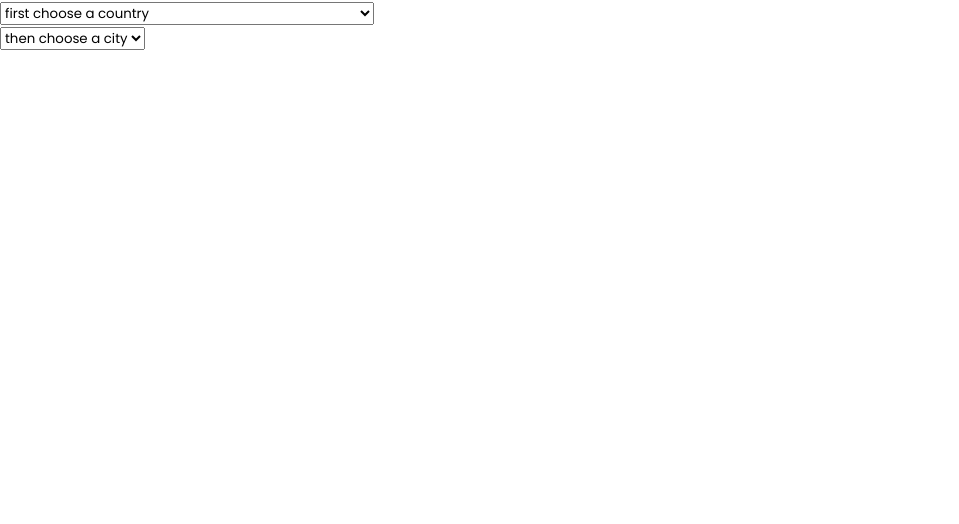
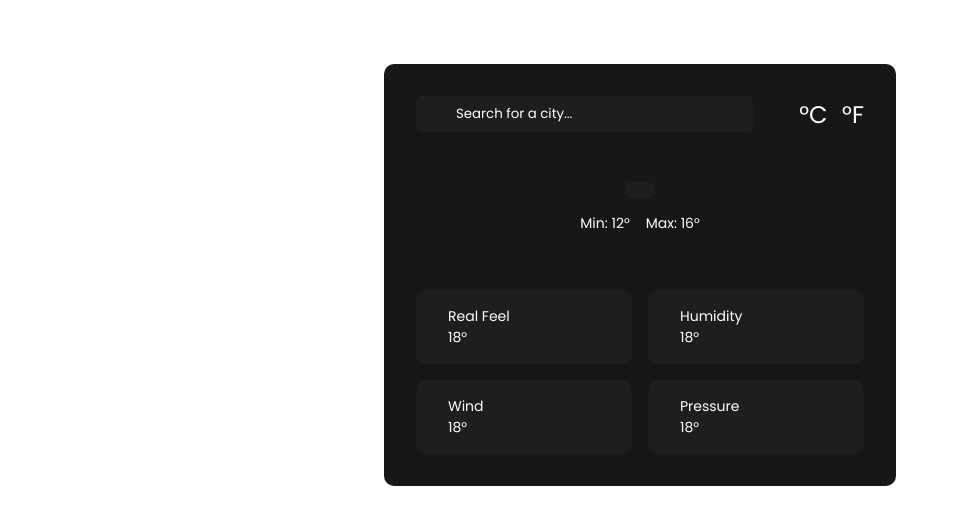
Before and after one commit to filipslunsky/hackaton_09-2024, a website: page public/index.html in a window 1280 px wide. Shown: the whole page, without its empty margins (0-959 px from the left). Drawn offline with Linux system fonts and the light colour scheme.

Commit message:
Updated index and style

```diff
--- a/public/index.html
+++ b/public/index.html
@@ -8,17 +8,78 @@
     <link rel="stylesheet" href="style.css">
 </head>
 <body>
-    <form id="location">
-        <select name="country" id="country">
-            <option disabled selected>first choose a country</option>
-        </select>
-        <br>
-        <select name="city" id="city">
-            <option disabled selected>then choose a city</option>
-        </select>
-    </form>
-    <p id="wind"></p>
-    <p id="weather"></p>
-    <p id="temperature"></p>
+    <div class="container">
+        <div class="weather__header">
+            <form class="weather__search">
+                <input type="text" placeholder="Search for a city..." class="weather__searchform">
+                <i class="fa-solid fa-magnifying-glass"></i>
+            </form>
+            <div class="weather__units">
+                <span class="weather_unit_celsius">&#176C</span>
+                <span class="weather_unit_farenheit">&#176F</span>
+            </div>
+        </div>
+        <div class="weather__body">
+            <h1 class="weather__city"></h1>
+            <div class="weather__datetime">
+            </div>
+            <div class="weather__forecast"></div>
+            <div class="weather__icon">
+            </div>
+            <p class="weather__temperature">
+            </p>
+            <div class="weather__minmax">
+                <p>Min: 12&#176</p>
+                <p>Max: 16&#176</p>
+            </div>
+        </div>
+
+        <div class="weather__info">
+            <div class="weather__card">
+                <i class="fa-solid fa-temperature-full"></i>
+                <div>
+                    <p>Real Feel</p>
+                    <p class="weather__realfeel">18&#176</p>
+                </div>
+            </div>
+            <div class="weather__card">
+                <i class="fa-solid fa-droplet"></i>
+                <div>
+                    <p>Humidity</p>
+                    <p class="weather__humidity">18&#176</p>
+                </div>
+            </div>
+            <div class="weather__card">
+                <i class="fa-solid fa-wind"></i>
+                <div>
+                    <p>Wind</p>
+                    <p class="weather__wind">18&#176</p>
+                </div>
+            </div>
+            <div class="weather__card">
+                <i class="fa-solid fa-gauge-high"></i>
+                <div>
+                    <p>Pressure</p>
+                    <p class="weather__pressure">18&#176</p>
+                </div>
+            </div>
+        </div>
+    </div>
+    <!-- <div class="container_2">
+        <div class="weather__card_2">
+            <h1 class="weather__city_2"></h1>
+            <div class="weather__datetime_2">
+            </div>
+            <div class="weather__forecast_2"></div>
+            <div class="weather__icon_2">
+            </div>
+            <p class="weather__temperature_2">
+            </p>
+            <div class="weather__minmax_2">
+                <p>Min: 12&#176</p>
+                <p>Max: 16&#176</p>
+            </div>
+        </div>
+    </div> -->
 </body>
 </html>
```
Also changed, not shown: public/style.css (+10 -0 lines).
